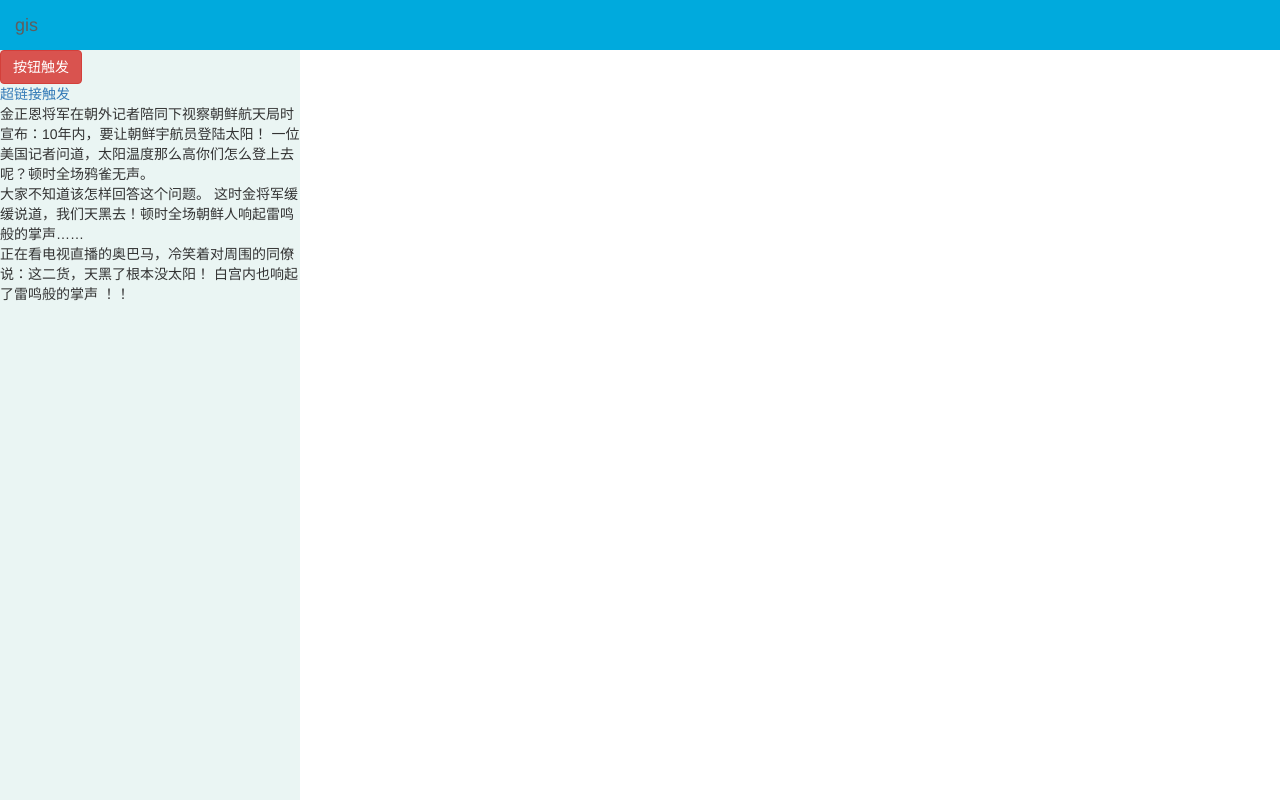
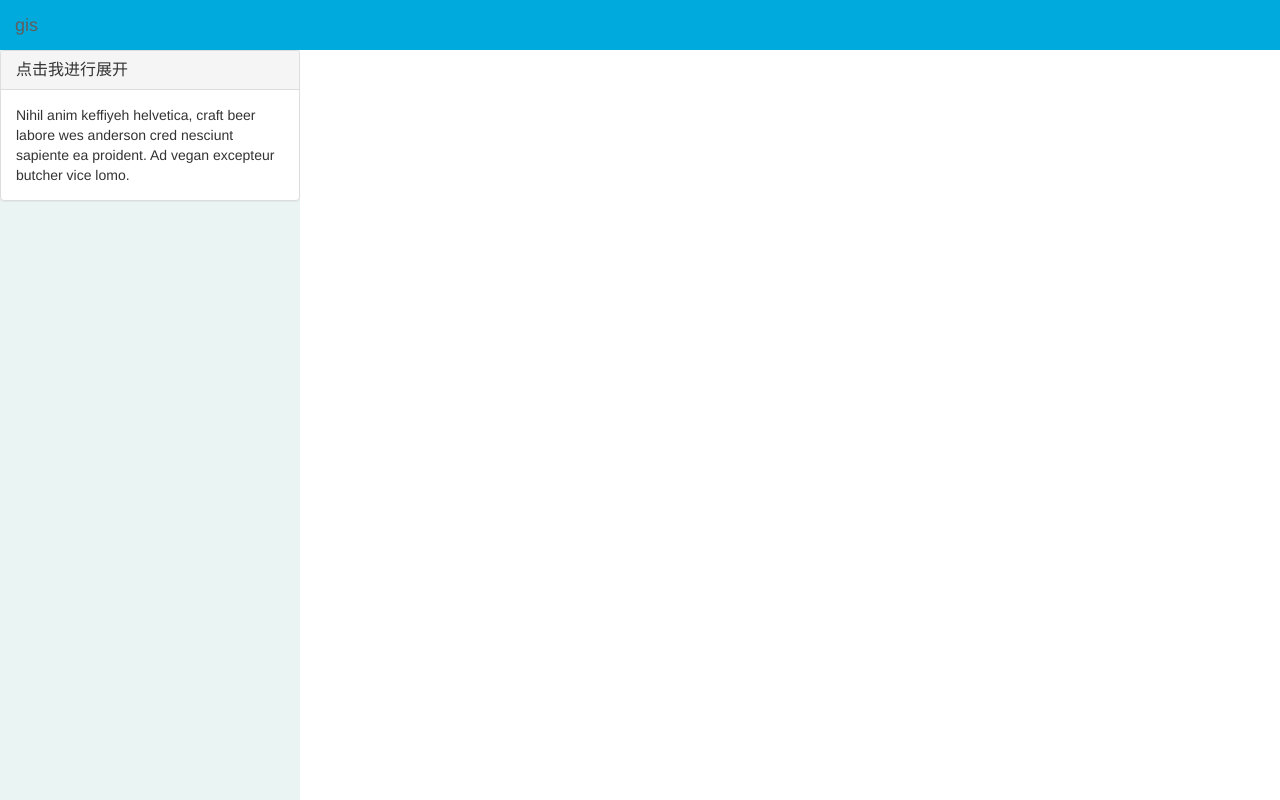
Before and after one commit to liaodiv/olmap, a plain HTML site: page index.html in a window 1280 px wide. Drawn offline with Linux system fonts and the light colour scheme.

Commit message:
accoding

```diff
--- a/index.html
+++ b/index.html
@@ -18,7 +18,7 @@
 
 </header>
 <div class="leftnav">
-    <button class="btn btn-danger" data-toggle="collapse" data-target="#demoOne">
+ <!--   <button class="btn btn-danger" data-toggle="collapse" data-target="#demoOne">
         按钮触发
     </button>
     <div id="demoOne" class="collapse">
@@ -32,6 +32,25 @@
         金正恩将军在朝外记者陪同下视察朝鲜航天局时宣布：10年内，要让朝鲜宇航员登陆太阳！ 一位美国记者问道，太阳温度那么高你们怎么登上去呢？顿时全场鸦雀无声。<br/>
         大家不知道该怎样回答这个问题。 这时金将军缓缓说道，我们天黑去！顿时全场朝鲜人响起雷鸣般的掌声…… <br/>
         正在看电视直播的奥巴马，冷笑着对周围的同僚说：这二货，天黑了根本没太阳！ 白宫内也响起了雷鸣般的掌声 ！！
+    </div>-->
+    <div class="panel-group">
+        <div class="panel panel-default">
+            <div class="panel-heading">
+                <h4 class="panel-title">
+                    <a data-toggle="collapse" data-parent="#accordion"
+                       href="#collapseOne">
+                        点击我进行展开
+                    </a>
+                </h4>
+            </div>
+            <div id="collapseOne" class="panel-collapse collapse in">
+                <div class="panel-body">
+                    Nihil anim keffiyeh helvetica, craft beer labore wes anderson
+                    cred nesciunt sapiente ea proident. Ad vegan excepteur butcher
+                    vice lomo.
+                </div>
+            </div>
+        </div>
     </div>
 </div>
 <div class="rightcontent">
```
